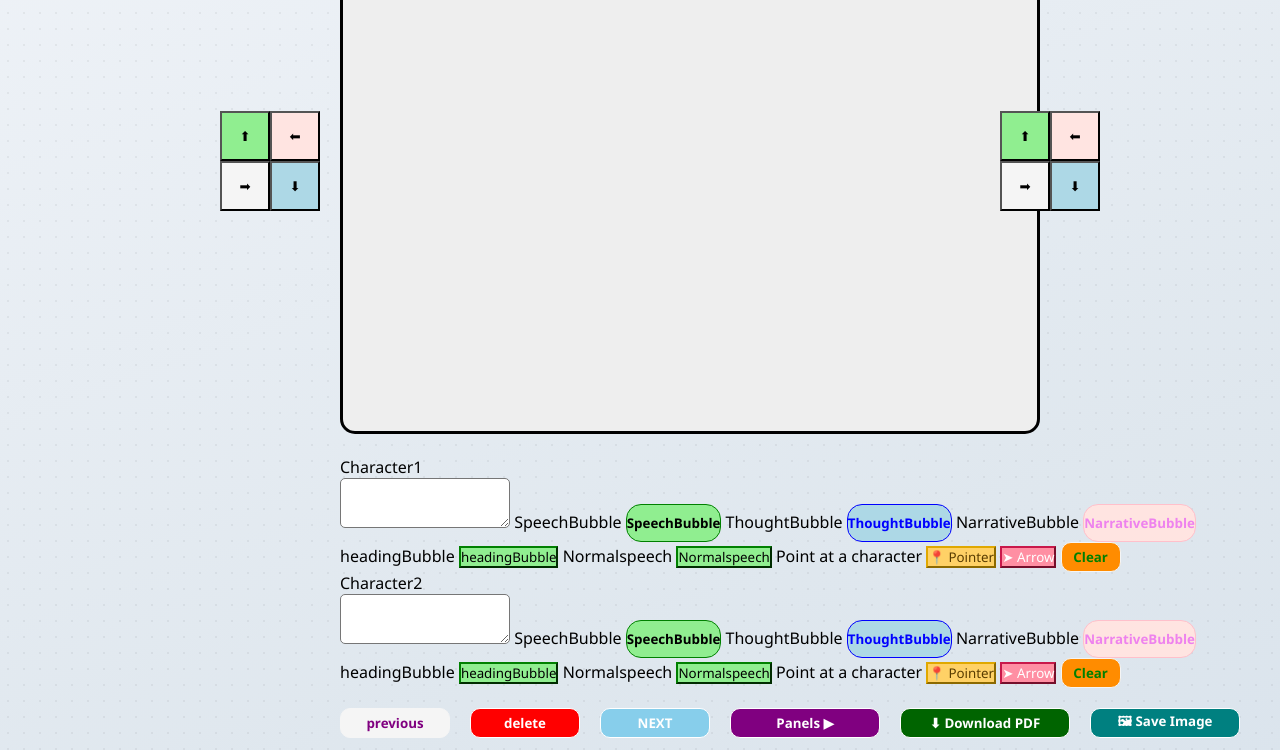
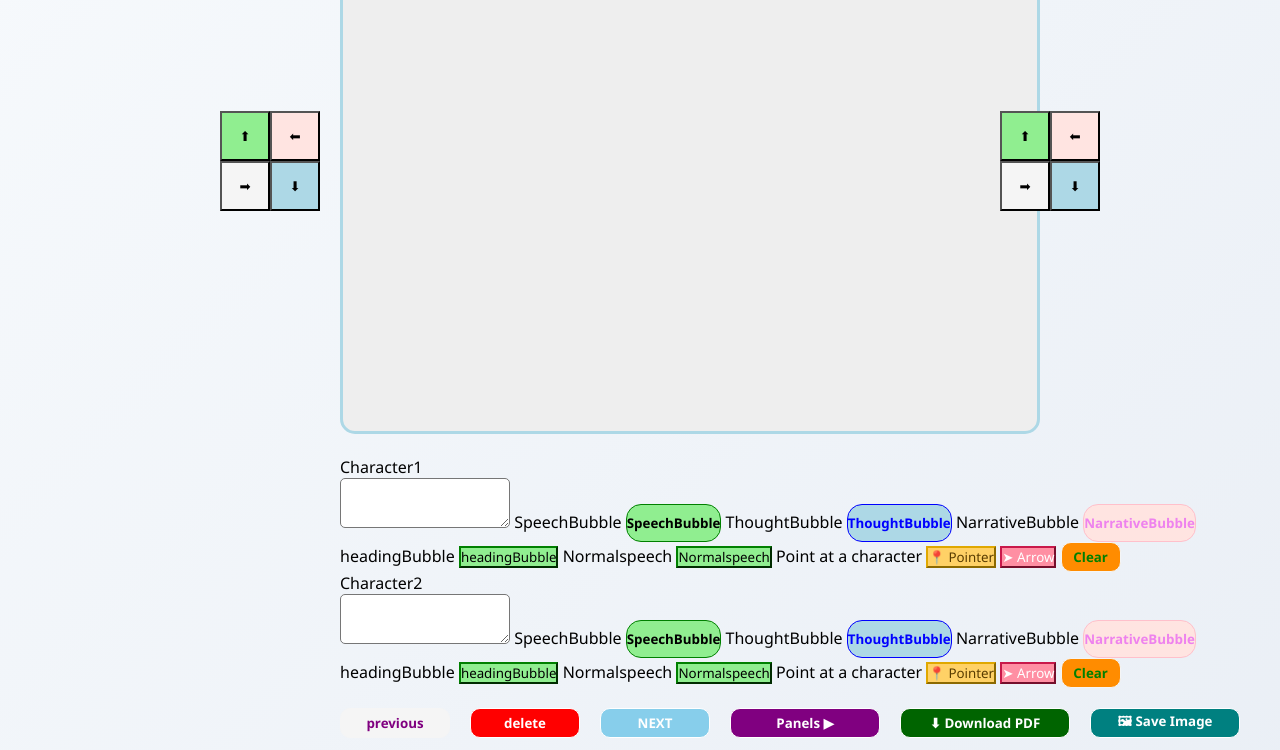
Before and after one commit to blogermike66-netizen/ShortBook, a website: page public/index.html in a window 1280 px wide. Shown: the part 59-809 px from the top of the page. Drawn offline with nearby package versions, Linux system fonts and the light colour scheme.

Commit message:
background

```diff
--- a/public/index.html
+++ b/public/index.html
@@ -9,13 +9,11 @@
  *{margin:0;padding:0;box-sizing:border-box;font-family:Segoe UI, sans-serif;}
 body{
   min-height:100vh;
-  background:
-    radial-gradient(circle, rgba(0,0,0,0.05) 1px, transparent 1.2px) 0 0/16px 16px,
-    linear-gradient(160deg,#eef2f7,#dfe7ee 60%,#d8e2ec);
+background:linear-gradient(135deg,#f6f9fc,#e9eef5);
 }
 #cointener{margin-left:340px;}
   #canvas{
-  border:3px solid;
+  border:3px solid lightblue;
   height:450px;
   width:700px;
   border-radius:15px;
```
